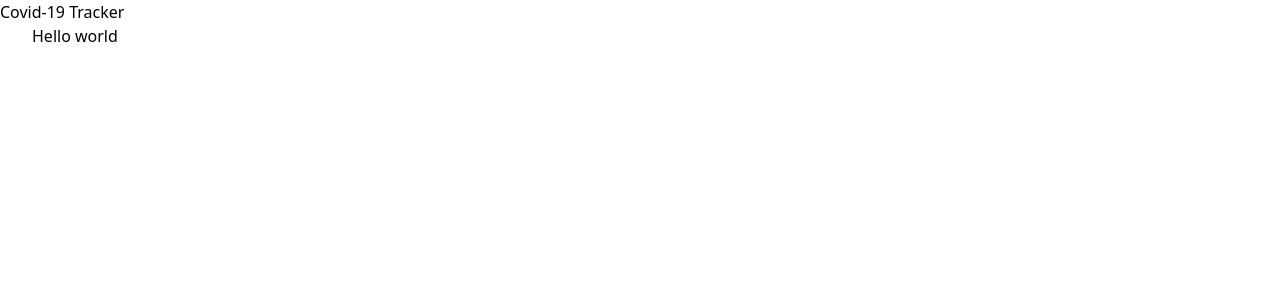
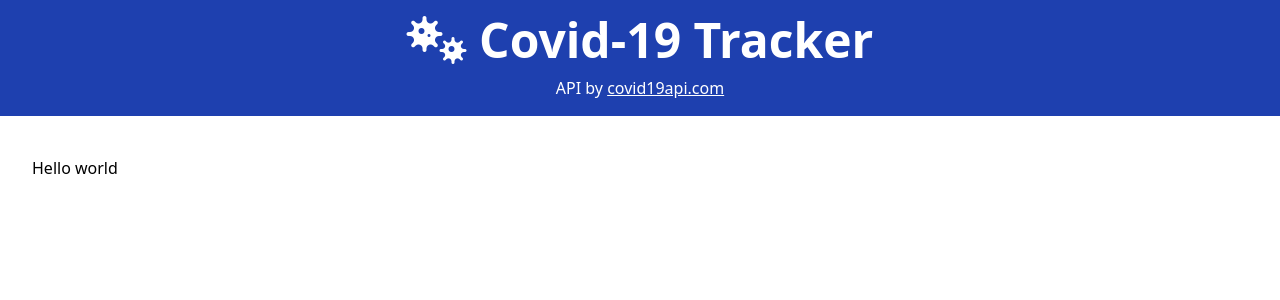
Before and after one commit to UbongJacob/Covid-19-Tracker--Traversy-Media--VueJs--TailwindCss, a Vue app: page / in a window 1280 px wide. Shown: the top 300 px of the page. Built offline with nearby package versions, Linux system fonts and the light colour scheme.

Commit message:
Implemented the header component

```diff
--- a/public/index.html
+++ b/public/index.html
@@ -1,15 +1,23 @@
 <!DOCTYPE html>
 <html lang="">
   <head>
-    <meta charset="utf-8">
-    <meta http-equiv="X-UA-Compatible" content="IE=edge">
-    <meta name="viewport" content="width=device-width,initial-scale=1.0">
-    <link rel="icon" href="<%= BASE_URL %>favicon.ico">
+    <meta charset="utf-8" />
+    <meta http-equiv="X-UA-Compatible" content="IE=edge" />
+    <meta name="viewport" content="width=device-width,initial-scale=1.0" />
+    <link rel="icon" href="<%= BASE_URL %>favicon.ico" />
+    <link
+      rel="stylesheet"
+      href="https://cdnjs.cloudflare.com/ajax/libs/font-awesome/6.0.0/css/all.min.css"
+    />
     <title><%= htmlWebpackPlugin.options.title %></title>
   </head>
   <body>
     <noscript>
-      <strong>We're sorry but <%= htmlWebpackPlugin.options.title %> doesn't work properly without JavaScript enabled. Please enable it to continue.</strong>
+      <strong
+        >We're sorry but <%= htmlWebpackPlugin.options.title %> doesn't work
+        properly without JavaScript enabled. Please enable it to
+        continue.</strong
+      >
     </noscript>
     <div id="app"></div>
     <!-- built files will be auto injected -->
--- a/src/components/Header.vue
+++ b/src/components/Header.vue
@@ -1,6 +1,12 @@
 <template>
-  <header>
-    <div>Covid-19 Tracker</div>
+  <header class="text-center bg-blue-800 text-white p-4 mb-10">
+    <div class="text-3xl md:text-5xl font-bold mb-3">
+      <i class="fa fa-viruses"></i> Covid-19 Tracker
+    </div>
+    <p>
+      API by
+      <a href="https://covid19api.com" target="_blank"><u>covid19api.com</u></a>
+    </p>
   </header>
 </template>
 
```
